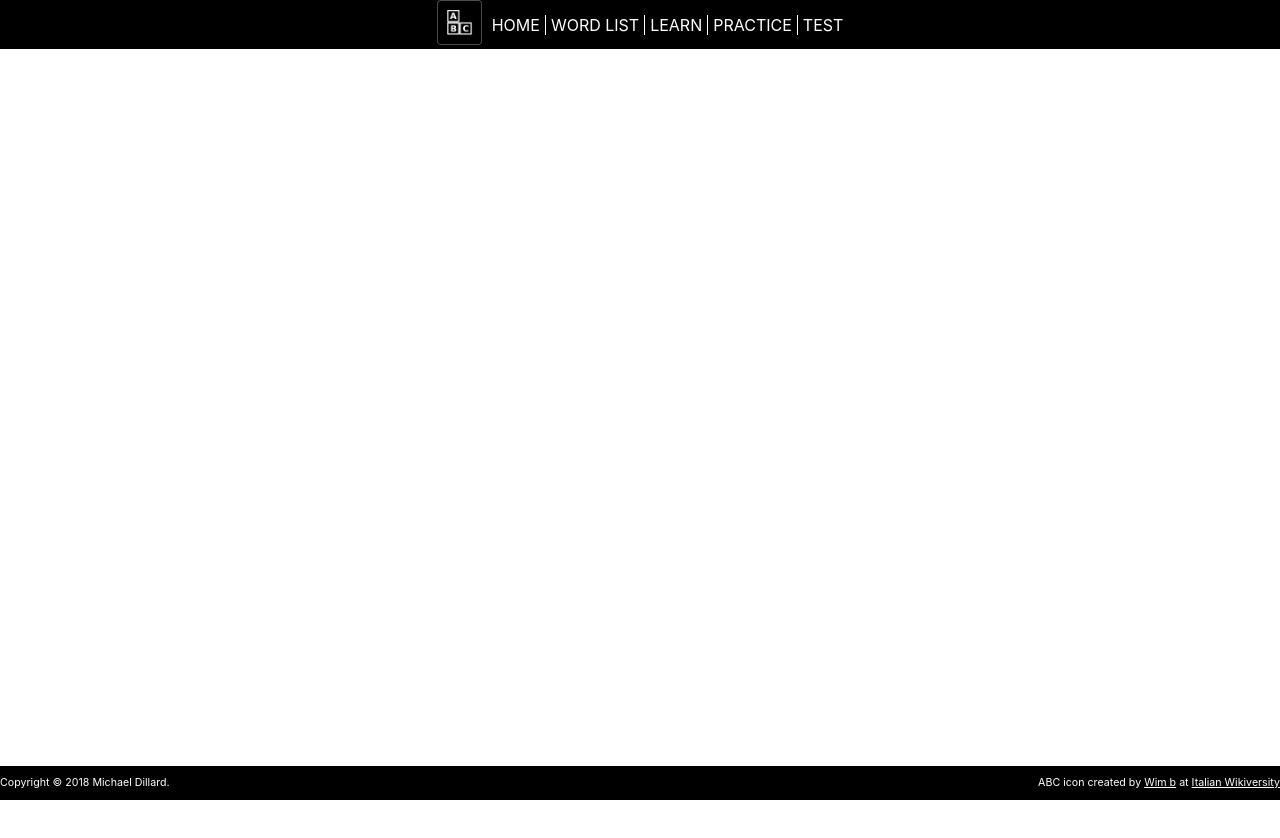
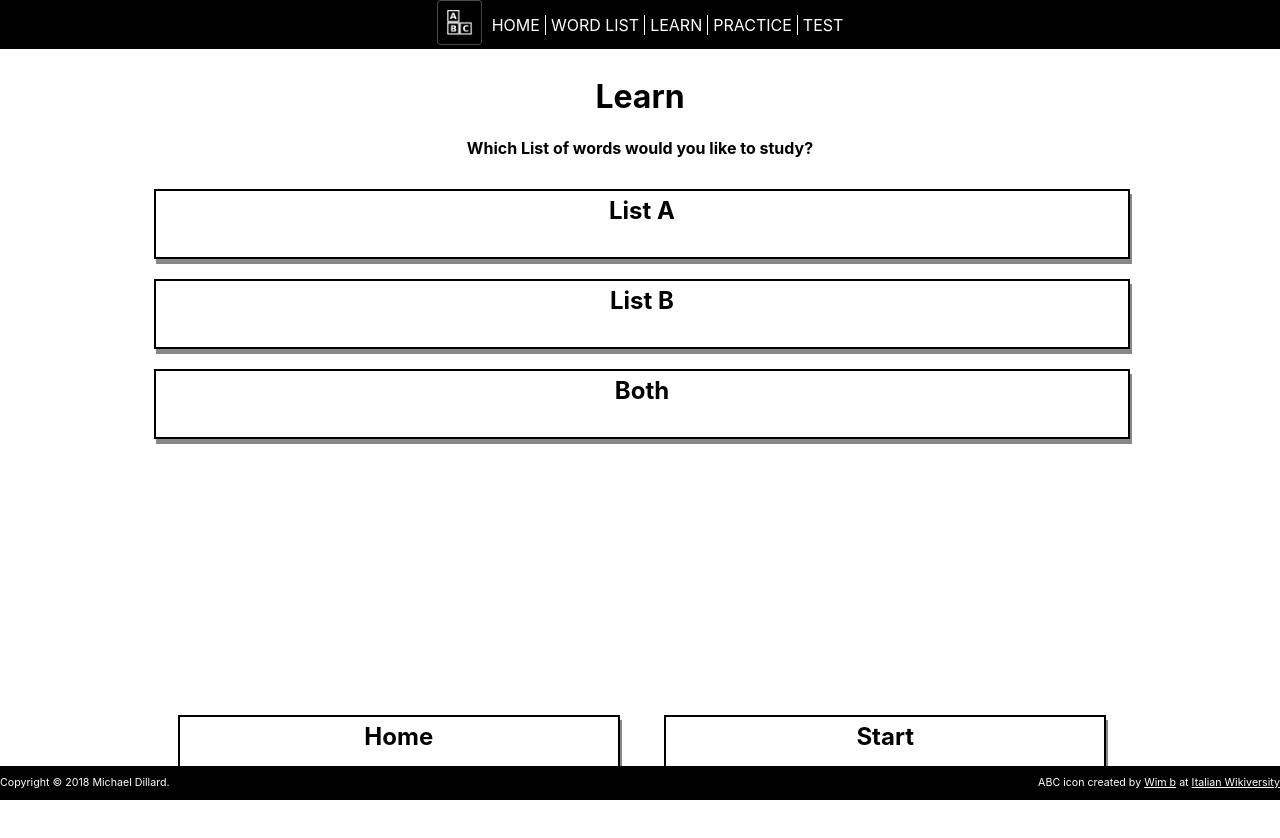
Before and after one commit to mkdillard/sight-words, a React (Create React App) app: page /learn in a window 1280 px wide. Shown: the top 838 px of the page. Before the commit the page ends 800 px from the top, so only its background shows below. Built offline with nearby package versions, Linux system fonts and the light colour scheme.

Commit message:
learn page done except for some css

```diff
--- a/src/App.js
+++ b/src/App.js
@@ -4,7 +4,8 @@ import Header from './components/Header/Header';
 import Footer from './components/Footer/Footer';
 import Home from './components/Home/Home';
 import WordList from './components/WordList/WordList';
-
+import Learn from './components/Learn/Learn';
+import Words from './data/sightwords.json';
 import './App.css';
 
 class App extends Component {
@@ -15,9 +16,9 @@ class App extends Component {
         <div className='appWrapper'>
           <Header />
           <Route exact path='/' render={(routerProps) => <Home {...routerProps} />} />
-          <Route path='/wordlist' component={WordList} />
+          <Route path='/wordlist' render={(routerProps) => <WordList {...routerProps} listA={Words.listA} listB={Words.listB} />} />
+          <Route path='/learn' render={(routerProps) => <Learn {...routerProps} listA={Words.listA} listB={Words.listB} />} />
           {/*
-            <Route path='/learn' component={Learn} />
             <Route path='/practice' component={Practice} />
             <Route path='/test' component={Test} />
           */}
--- a/src/components/Button/Button.css
+++ b/src/components/Button/Button.css
@@ -16,11 +16,18 @@
   margin-bottom: 0px;
 }
 
-.menu-button:hover {
-  background-color: #DDDDDD;
+@media only screen and (min-width: 500px) {
+
+  .menu-button:hover {
+    background-color: #DDDDDD;
+  }
 }
 
 .menu-button:active {
   box-shadow: 1px 3px #444444;
   transform: translateY(2px) translateX(1px);
 }
+
+.true {
+  background-color: #AAFFD1;
+}
--- a/src/components/Button/Button.js
+++ b/src/components/Button/Button.js
@@ -1,10 +1,11 @@
 import React from 'react';
 import './Button.css';
 
-const Button = ({name, description, cb}) => {
-
+const Button = ({name, description, active, cb, cbParam}) => {
+  console.log('name:', name, 'active:', active)
+  console.log(active ? `menu-button ${active}` : 'menu-button');
   return (
-    <div className='menu-button' onClick={() => {return (cb ? cb(name.toLowerCase()) : null) }}>
+    <div className={(active ? `menu-button ${active}` : 'menu-button')} onClick={() => {return (cb ? cb(cbParam) : null) }}>
     <h2>{name}</h2>
     <p>{description}</p>
   </div>
--- a/src/components/Home/Home.css
+++ b/src/components/Home/Home.css
@@ -1,5 +1,6 @@
 .homeContent {
-  margin: 30px 10%;
+  width: 80%;
+  margin: 3.5em 10%;
   padding: 10px;
   display: flex;
   align-items: center;
--- a/src/components/Home/Home.js
+++ b/src/components/Home/Home.js
@@ -31,11 +31,11 @@ const Home = () => {
           </li>
         </ul>
         <div className='homeMenu'>
+          <Link className='homeLink' to="/wordlist">
+            <Button name={'Word List'} description={'All 50 Words'} />
+          </Link>
           <Link className='homeLink' to="/learn">
             <Button name={'Learn'} description={'Flashcards'} />
-          </Link>
-          <Link className='homeLink' to="/wordlist">
-            <Button name={'Word List'} description={'All 50 Words'} />
           </Link>
           <Link className='homeLink' to="/practice">
             <Button name={'Practice'} description={'10 second timer'} />
--- /dev/null
+++ b/src/components/Learn/Learn.css
@@ -0,0 +1,53 @@
+.learnWrapper {
+  width: 80%;
+  margin: 3.5em 10%;
+  display: flex;
+  align-items: center;
+  justify-content: center;
+  flex-direction: column;
+  text-align: center;
+}
+
+.wordBox {
+  width: 95%;
+  height: 150%;
+  flex: 1;
+  margin-top: 15%;
+}
+
+.wordBoxButtonWrapper {
+  width: 95%;
+  margin-top: 15%;
+  margin-bottom: 20%;
+  display: flex;
+  align-items: center;
+  justify-content: space-between;
+}
+
+.wordBoxButtonWrapper div {
+  flex: 0 0 25%;
+  margin: 0;
+}
+
+.wordBoxMenu {
+  width: 95%;
+  margin-top: 25%;
+  display: flex;
+  align-items: center;
+  justify-content: space-around;
+}
+
+.learnLink {
+  flex-basis: 45%;
+  text-decoration: none;
+  color: black;
+}
+
+.learnLink Button {
+  width: 50%;
+  margin: 10px;
+}
+
+.selectListButtonDiv {
+  width: 95%;
+}
--- /dev/null
+++ b/src/components/Learn/Learn.js
@@ -0,0 +1,134 @@
+import React from 'react';
+import { Link } from 'react-router-dom';
+import WordBox from '../WordBox/WordBox';
+import Button from '../Button/Button';
+import { Mod, Shuffle, BuildList, Capitalize } from '../ListUtility/ListUtility';
+import './Learn.css';
+
+class Learn extends React.Component {
+  constructor(props) {
+    super(props);
+    this.state = {
+      start: false,
+      lista: props.listA,
+      listb: props.listB,
+      both: [...props.listA, ...props.listB],
+      list: ['word', 'word2'],
+      listIndex: 0,
+      listName: 'none'
+    }
+  }
+
+  getPreviousWord = () => {
+    let index = this.state.listIndex;
+    this.setState({
+      listIndex: Mod((index-1), this.state.list.length)
+    });
+  }
+
+  getNextWord = () => {
+    let index = this.state.listIndex;
+    this.setState({
+      listIndex: Mod((index+1), this.state.list.length)
+    });
+  }
+
+  setListType = (listName) => {
+    console.log(listName);
+    let tempList = this.state[listName];
+    this.setState({
+      list: Shuffle(tempList),
+      listIndex: 0,
+      listName: listName
+    });
+  }
+
+  checkWhichList = (list) => {
+    if (this.state.listName === list) {
+      return true;
+    }
+    return false;
+}
+
+  isActiveList = (list) => {
+    if (this.state.listName === list) {
+      return true;
+    }
+      return false;
+  }
+
+  toggleStartType = () => {
+    if ( this.state.listName === 'lista' || this.state.listName === 'listb' || this.state.listName === 'both') {
+      this.setState(
+        this.state.start ? {
+         listName: 'none',
+         start: !this.state.start
+       } : {
+         start: !this.state.start
+       }
+     );
+    } else {
+      alert("Please Select which list you want to use before starting.");
+    }
+  }
+
+  render() {
+    return !this.state.start ? (
+      <div className='learnWrapper'>
+        <div>
+          <h1>Learn</h1>
+          <h4>Which List of words would you like to study?</h4>
+        </div>
+        <div className='selectListButtonDiv' >
+          <Button
+            name={'List A'} active={this.checkWhichList('lista')}
+            cb={this.setListType} cbParam={'lista'}
+          />
+        </div>
+        <div className='selectListButtonDiv' >
+          <Button
+            name={'List B'} active={this.checkWhichList('listb')}
+            cb={this.setListType} cbParam={'listb'}
+          />
+        </div>
+        <div className='selectListButtonDiv' >
+          <Button
+            name={'Both'} active={this.checkWhichList('both')}
+            cb={this.setListType} cbParam={'both'}
+          />
+        </div>
+        <div className='wordBoxMenu'>
+          <Link className='learnLink' to="/">
+            <Button name={'Home'} description={''} />
+          </Link>
+          <div className='learnLink'>
+            <Button name={'Start'} description={''} cb={this.toggleStartType} cbParam={null} />
+          </div>
+        </div>
+      </div>
+
+    ) : (
+      <div className='learnWrapper'>
+        <WordBox className='wordBox' word={this.state.list[this.state.listIndex]} >
+        </WordBox>
+        <div className='wordBoxButtonWrapper'>
+          <div>
+            <Button name={'Prev'} description={''} cb={this.getPreviousWord} cbParam={null} />
+          </div>
+          <div>
+            <Button name={'Next'} description={''} cb={this.getNextWord} cbParam={null} />
+          </div>
+        </div>
+        <div className='wordBoxMenu' >
+          <Link className='learnLink' to="/">
+            <Button name={'Home'} description={''} />
+          </Link>
+          <div className='learnLink'>
+            <Button name={'Back'} description={''} cb={this.toggleStartType} cbParam={null}/>
+          </div>
+        </div>
+      </div>
+    );
+  }
+}
+export default Learn;
--- /dev/null
+++ b/src/components/ListUtility/ListUtility.js
@@ -0,0 +1,30 @@
+export function Mod(n, m) {
+  return ((n % m) + m) % m;
+}
+
+export function Shuffle(array) {
+  var m = array.length, t, i;
+
+  // While there remain elements to shuffle…
+  while (m) {
+
+    // Pick a remaining element…
+    i = Math.floor(Math.random() * m--);
+
+    // And swap it with the current element.
+    t = array[m];
+    array[m] = array[i];
+    array[i] = t;
+  }
+
+  return array;
+}
+
+export function BuildList(a, b) {
+  let list = [...a, ...b];
+  return Shuffle(list);
+}
+
+export function Capitalize(string) {
+  return string.charAt(0).toUpperCase() + string.slice(1);
+}
--- /dev/null
+++ b/src/components/WordBox/WordBox.css
@@ -0,0 +1,8 @@
+.wordBoxWrapper {
+  color: #000000;
+}
+
+.wordBoxWrapper p {
+  font-size: 40pt;
+  font-weight: bold;
+}
--- /dev/null
+++ b/src/components/WordBox/WordBox.js
@@ -0,0 +1,12 @@
+import React from 'react';
+import './WordBox.css';
+
+const WordBox = ({word}) => {
+  return (
+    <div className='wordBoxWrapper'>
+      <p>{word}</p>
+    </div>
+  );
+}
+
+export default WordBox;
--- a/src/components/WordList/WordList.css
+++ b/src/components/WordList/WordList.css
@@ -1,5 +1,6 @@
 .wordListWrapper {
-  margin: 35px 10%;
+  width: 80%;
+  margin: 3.5em 10%;
   display: flex;
   flex-wrap: wrap;
   flex-direction: row;
--- a/src/components/WordList/WordList.js
+++ b/src/components/WordList/WordList.js
@@ -1,19 +1,18 @@
 import React from 'react';
 import { Link } from 'react-router-dom';
 import Button from '../Button/Button';
-import Words from '../../data/sightwords.json';
 import './WordList.css'
 
 
-const WordList = () => {
+const WordList = ({listA, listB}) => {
 
-  const wordListA = Words.listA.map((word, index) => {
+  const wordListA = listA.map((word, index) => {
     return (
       <p className='word' key={index} >{word}</p>
     );
   });
 
-  const wordListB = Words.listB.map((word, index) => {
+  const wordListB = listB.map((word, index) => {
     return (
       <p className='word' key={index} >{word}</p>
     );
```
Also changed, not shown: 1 other file (tests, documents, lock files or other folders).
